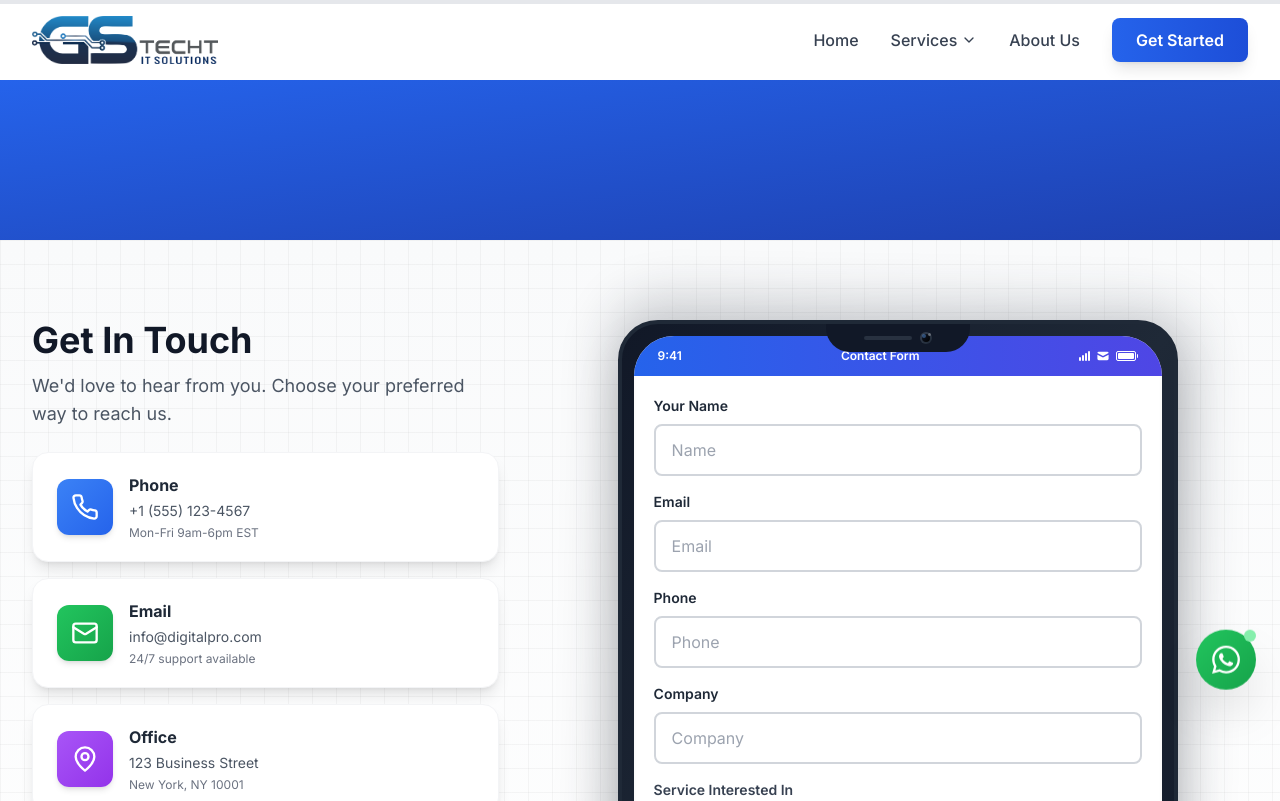
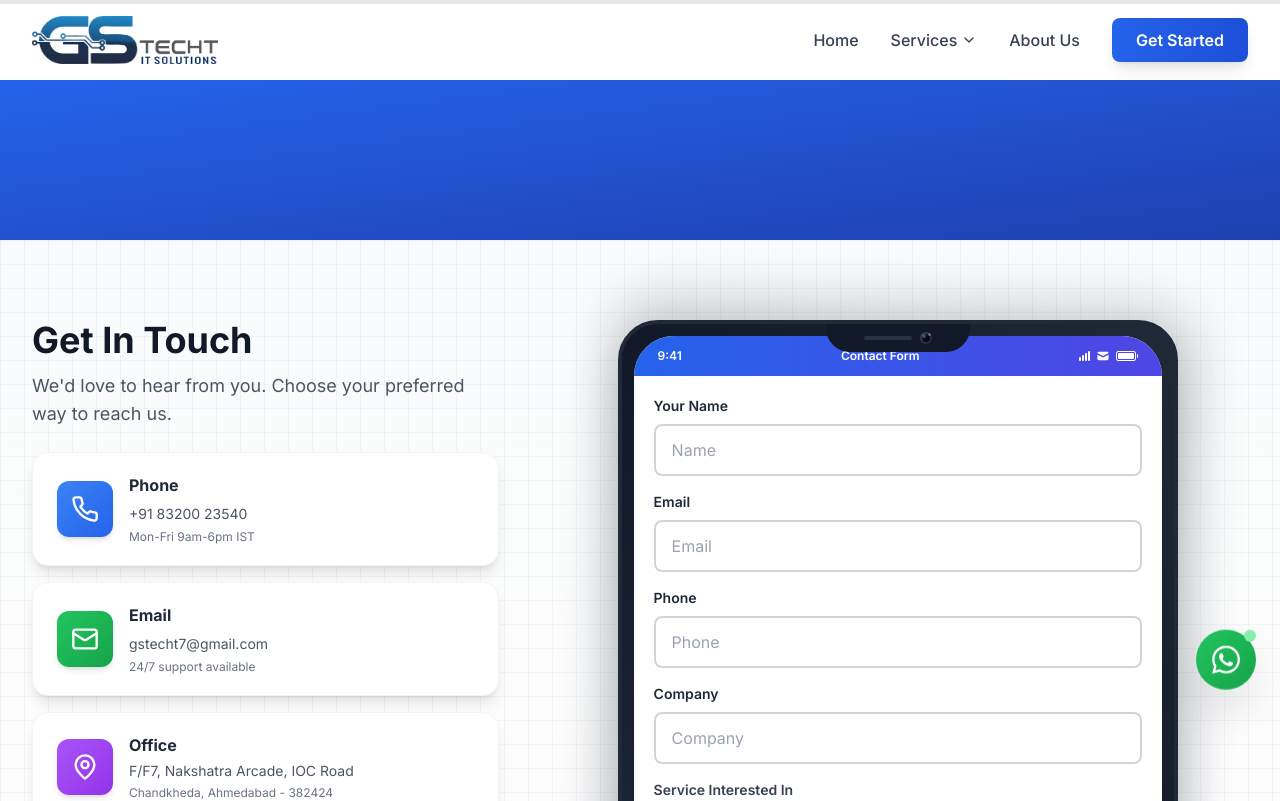
Before and after one commit to HARVINDER-FSD/GStecht, a React (Vite) app: page /contact in a window 1280 px wide. Shown: the top 801 px of the page. Built offline with nearby package versions, Linux system fonts and the light colour scheme.

Commit message:
fix: Update SEO headers and contact details

```diff
--- a/src/pages/Contact.tsx
+++ b/src/pages/Contact.tsx
@@ -88,8 +88,8 @@ export const Contact = () => {
                   </div>
                   <div className="text-left flex-1 min-w-0">
                     <h3 className="text-sm sm:text-base font-bold text-gray-800 mb-1">Phone</h3>
-                    <p className="text-xs sm:text-sm text-gray-600 truncate">+1 (555) 123-4567</p>
-                    <p className="text-[10px] sm:text-xs text-gray-500 mt-1">Mon-Fri 9am-6pm EST</p>
+                    <a href="tel:+918320023540" className="text-xs sm:text-sm text-gray-600 hover:text-blue-600 transition-colors">+91 83200 23540</a>
+                    <p className="text-[10px] sm:text-xs text-gray-500 mt-1">Mon-Fri 9am-6pm IST</p>
                   </div>
                 </div>
 
@@ -99,7 +99,7 @@ export const Contact = () => {
                   </div>
                   <div className="text-left flex-1 min-w-0">
                     <h3 className="text-sm sm:text-base font-bold text-gray-800 mb-1">Email</h3>
-                    <p className="text-xs sm:text-sm text-gray-600 truncate">info@digitalpro.com</p>
+                    <a href="mailto:gstecht7@gmail.com" className="text-xs sm:text-sm text-gray-600 hover:text-blue-600 transition-colors break-all">gstecht7@gmail.com</a>
                     <p className="text-[10px] sm:text-xs text-gray-500 mt-1">24/7 support available</p>
                   </div>
                 </div>
@@ -110,8 +110,8 @@ export const Contact = () => {
                   </div>
                   <div className="text-left flex-1 min-w-0">
                     <h3 className="text-sm sm:text-base font-bold text-gray-800 mb-1">Office</h3>
-                    <p className="text-xs sm:text-sm text-gray-600 truncate">123 Business Street</p>
-                    <p className="text-[10px] sm:text-xs text-gray-500 mt-1">New York, NY 10001</p>
+                    <p className="text-xs sm:text-sm text-gray-600">F/F7, Nakshatra Arcade, IOC Road</p>
+                    <p className="text-[10px] sm:text-xs text-gray-500 mt-1">Chandkheda, Ahmedabad - 382424</p>
                   </div>
                 </div>
               </div>
```
